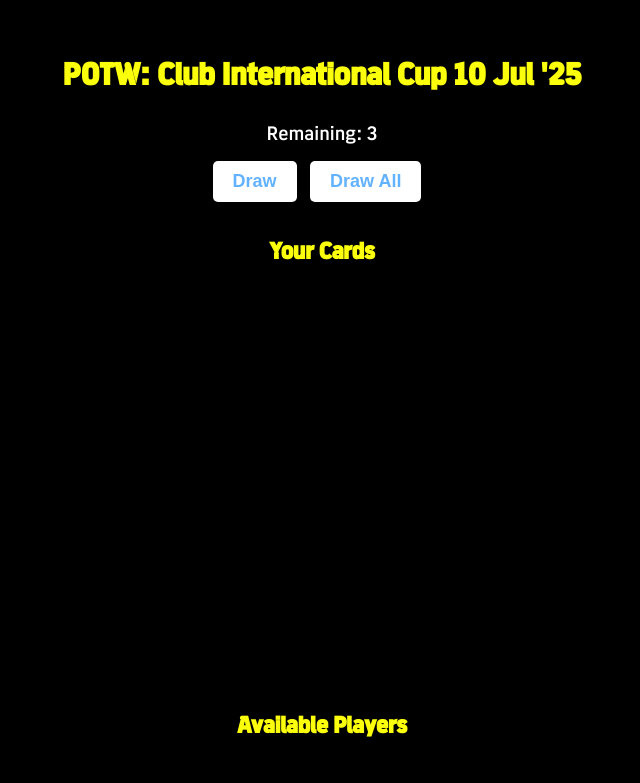
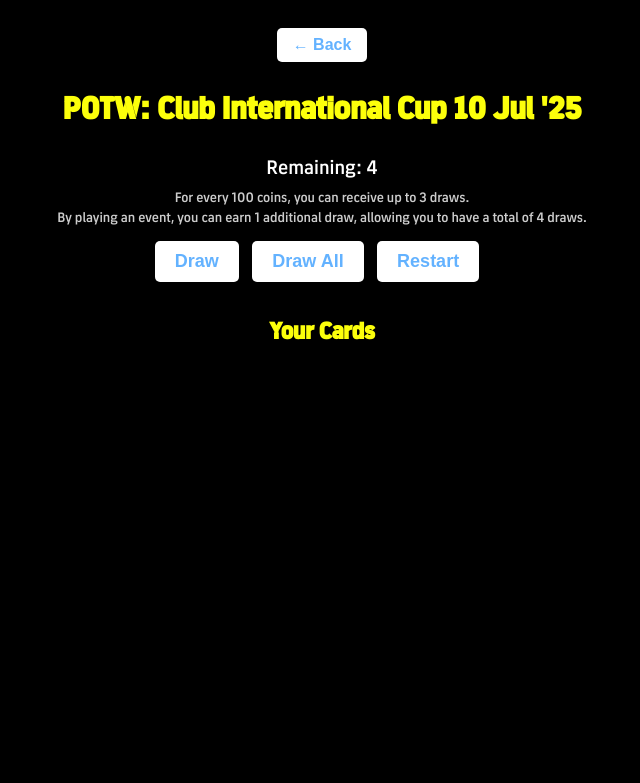
Before and after one commit to prcnt89/efosimulator, a plain HTML site: page content/POTW Club International Cup 10 Jul 25/pack.html in a window 1280 px wide. Shown: the top 783 px of the page, without its empty margins (318-958 px from the left). Drawn offline with Linux system fonts and the light colour scheme.

Commit message:
Add files via upload

```diff
--- a/content/POTW Club International Cup 10 Jul 25/pack.html
+++ b/content/POTW Club International Cup 10 Jul 25/pack.html
@@ -36,6 +36,28 @@
       color: #fcff0b;
     }
 
+    #backContainer {
+      text-align: center;
+      margin-bottom: 10px;
+    }
+
+    #backBtn {
+      padding: 8px 16px;
+      font-size: 16px;
+      cursor: pointer;
+      background-color: white;
+      color: #63b2ff;
+      font-weight: bold;
+      border: none;
+      border-radius: 5px;
+      transition: background-color 0.3s ease, color 0.3s ease;
+    }
+
+    #backBtn:hover {
+      background-color: #63b2ff;
+      color: white;
+    }
+
     #kartenZahl {
       font-size: 18px;
       margin: 10px auto 5px;
@@ -66,7 +88,7 @@
       filter: grayscale(100%) brightness(60%);
     }
 
-    #ziehenBtn, #drawAllBtn {
+    #ziehenBtn, #drawAllBtn, #restartBtn {
       padding: 10px 20px;
       font-size: 18px;
       cursor: pointer;
@@ -80,7 +102,7 @@
       margin-right: 10px; /* Abstand zwischen den Buttons */
     }
 
-    #ziehenBtn:hover, #drawAllBtn:hover {
+    #ziehenBtn:hover, #drawAllBtn:hover, #restartBtn:hover {
       background-color: #63b2ff; /* Blaue Hintergrundfarbe bei Hover */
       color: white; /* Weiße Schriftfarbe bei Hover */
     }
@@ -88,6 +110,16 @@
     #info {
       font-size: 20px;
       margin-bottom: 15px;
+    }
+
+    #info small {
+      font-size: 14px;
+      color: #ccc;
+      margin-top: 6px;
+      display: block;
+      max-width: 600px;
+      margin-left: auto;
+      margin-right: auto;
     }
 
     #anzeige {
@@ -149,10 +181,23 @@
   </style>
 </head>
 <body>
+  <div id="backContainer">
+    <button id="backBtn" onclick="history.back()">← Back</button>
+  </div>
+
   <h1> POTW: Club International Cup 10 Jul '25 </h1>
-  <div id="info">Remaining: <span id="versuche">3</span></div>
+
+  <div id="info">
+    Remaining: <span id="versuche">4</span><br />
+    <small>
+      For every 100 coins, you can receive up to 3 draws.<br>
+      By playing an event, you can earn 1 additional draw, allowing you to have a total of 4 draws.
+    </small>
+  </div>
+
   <button id="ziehenBtn">Draw</button>
   <button id="drawAllBtn">Draw All</button>
+  <button id="restartBtn">Restart</button>
 
   <div id="verlauf">
     <h2>Your Cards</h2>
@@ -171,7 +216,7 @@
   <div id="kartenContainer"></div>
 
   <script>
-    const MAX_ZIEHUNGEN = 3;
+    const MAX_ZIEHUNGEN = 4;
     const KARTEN_ANZAHL = 11;
 
     let verbleibendeZiehungen = MAX_ZIEHUNGEN;
@@ -181,6 +226,7 @@
     const versucheAnzeige = document.getElementById('versuche');
     const ziehenBtn = document.getElementById('ziehenBtn');
     const drawAllBtn = document.getElementById('drawAllBtn');
+    const restartBtn = document.getElementById('restartBtn');
     const anzeige = document.getElementById('anzeige');
     const verlaufContainer = document.getElementById('verlaufContainer');
     const kartenZahlAnzeige = document.getElementById('kartenZahl');
@@ -291,6 +337,10 @@
         zieheKarte();
       }
     });
+
+    restartBtn.addEventListener('click', () => {
+      location.reload();
+    });
   </script>
 </body>
 </html>
```
